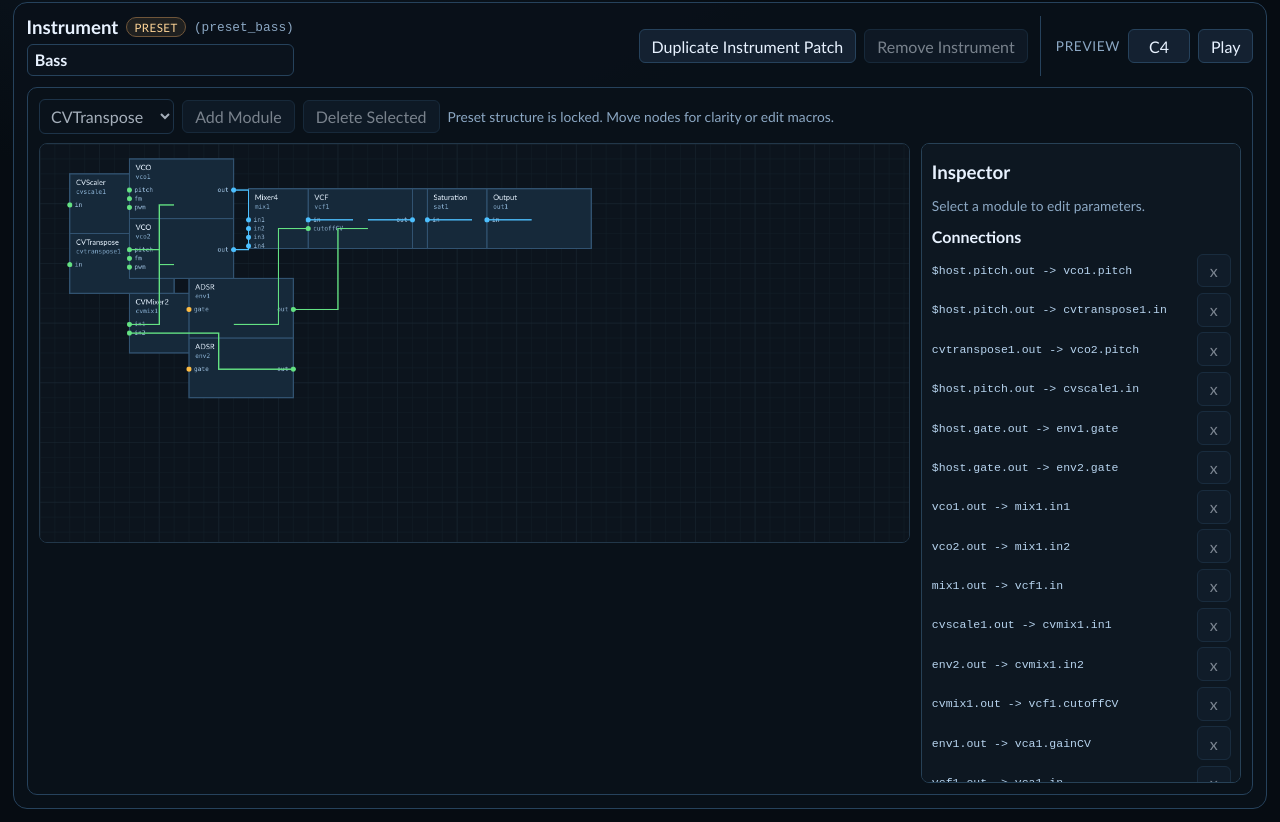
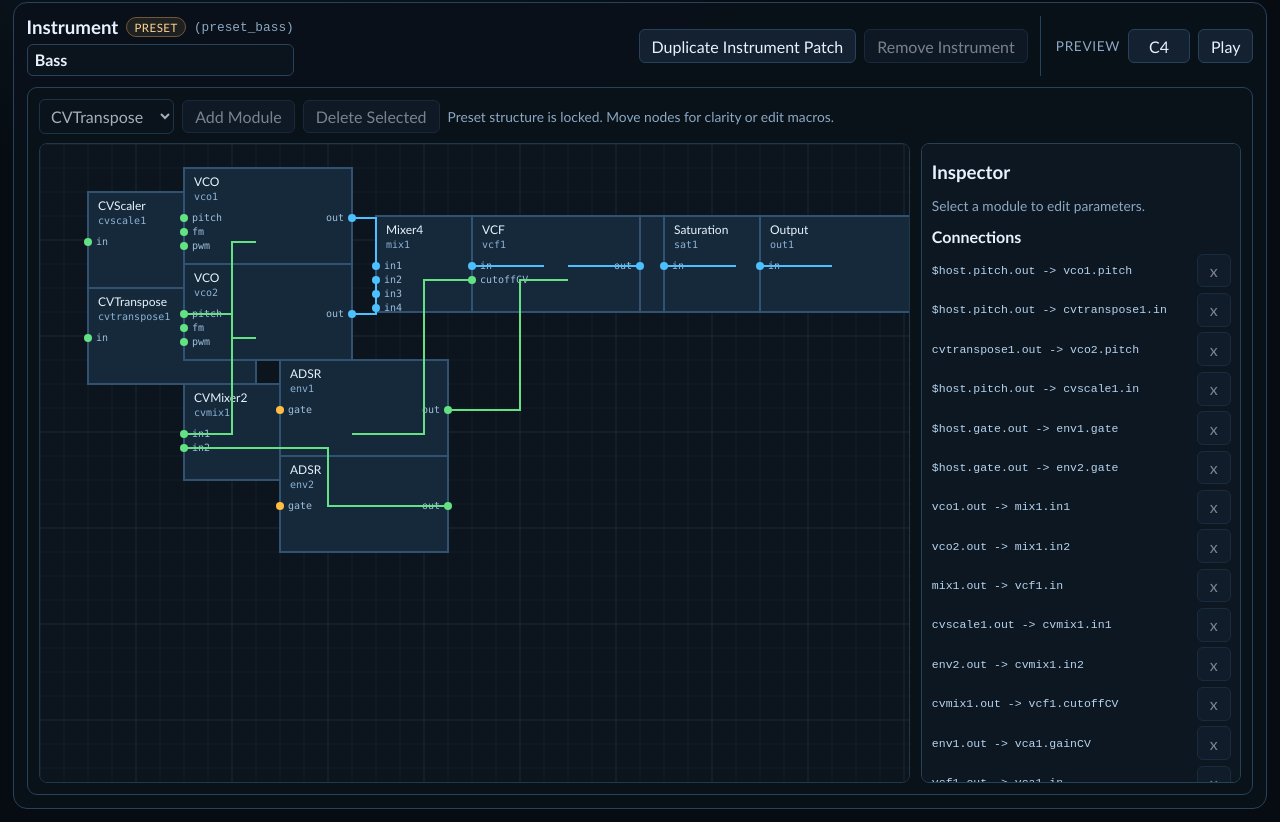
Before and after one commit to eescardo/SynthPlayground, a Next.js app: page / in a window 1280 px wide. Shown: the part 585-1407 px from the top of the page. Built offline with nearby package versions, Linux system fonts and the light colour scheme.

Commit message:
Make circuit canvas scrollable

```diff
--- a/app/globals.css
+++ b/app/globals.css
@@ -393,12 +393,26 @@ select {
   gap: 0.7rem;
 }
 
-.patch-layout canvas {
-  width: 100%;
+.patch-canvas-shell {
+  min-width: 0;
+}
+
+.patch-canvas-scroll {
   max-width: 100%;
-  height: auto;
+  max-height: 640px;
+  overflow: auto;
+  overscroll-behavior: contain;
+  -webkit-overflow-scrolling: touch;
   border: 1px solid #223749;
   border-radius: 8px;
+  background: #0b1118;
+}
+
+.patch-layout canvas {
+  display: block;
+  width: 1400px;
+  height: auto;
+  max-width: none;
   background: #0b1118;
 }
 
--- a/src/components/PatchEditorCanvas.tsx
+++ b/src/components/PatchEditorCanvas.tsx
@@ -387,6 +387,8 @@ export function PatchEditorCanvas(props: PatchEditorCanvasProps) {
       </div>
 
       <div className="patch-layout">
+        <div className="patch-canvas-shell">
+          <div className="patch-canvas-scroll">
             <canvas
               ref={canvasRef}
               width={1400}
@@ -402,6 +404,8 @@ export function PatchEditorCanvas(props: PatchEditorCanvasProps) {
                 setHoveredNodeId(null);
               }}
             />
+          </div>
+        </div>
 
         <aside className="patch-inspector">
           <h3>Inspector</h3>
```
Lines whose indentation alone changed are shown as unchanged.
